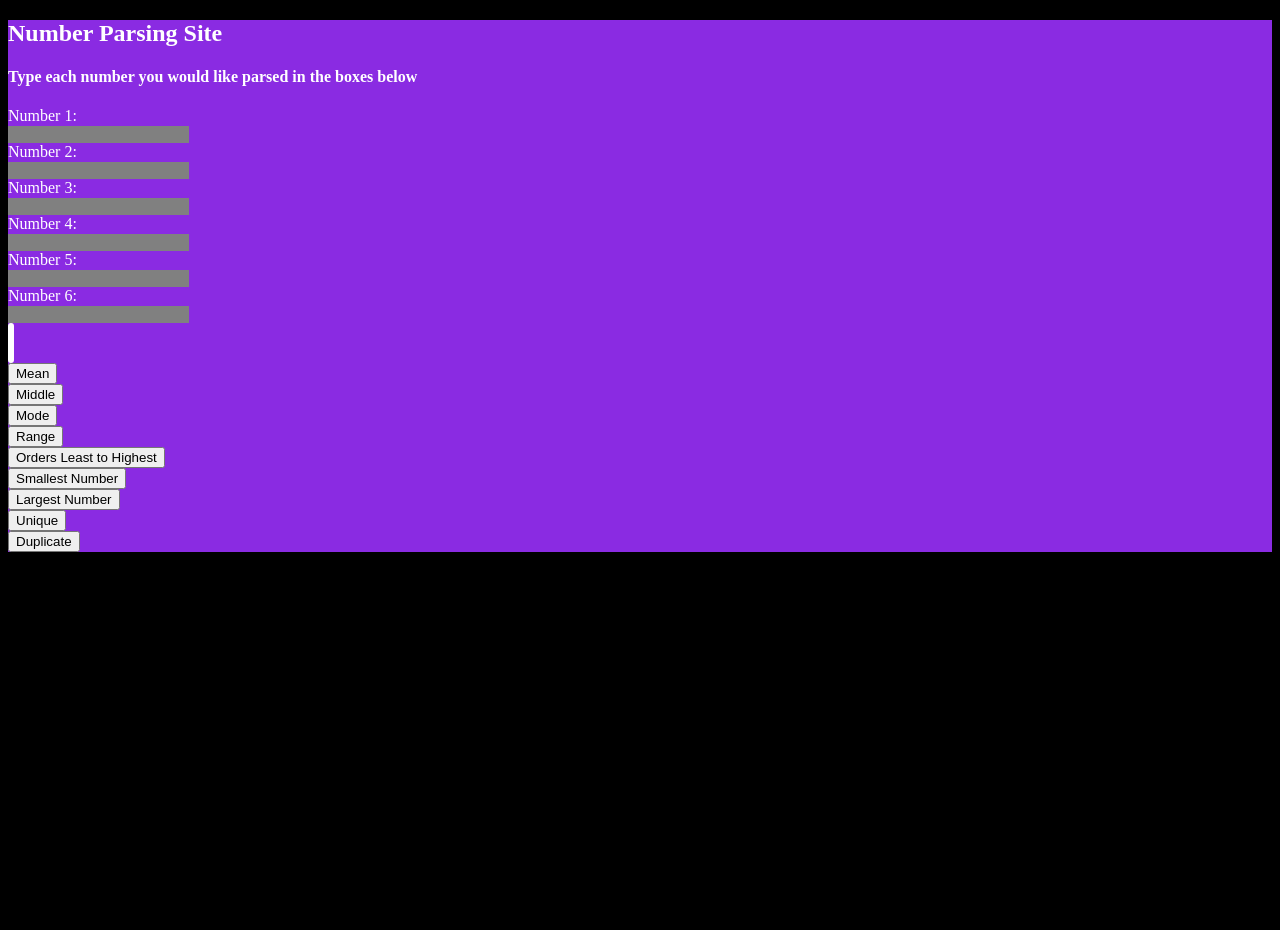
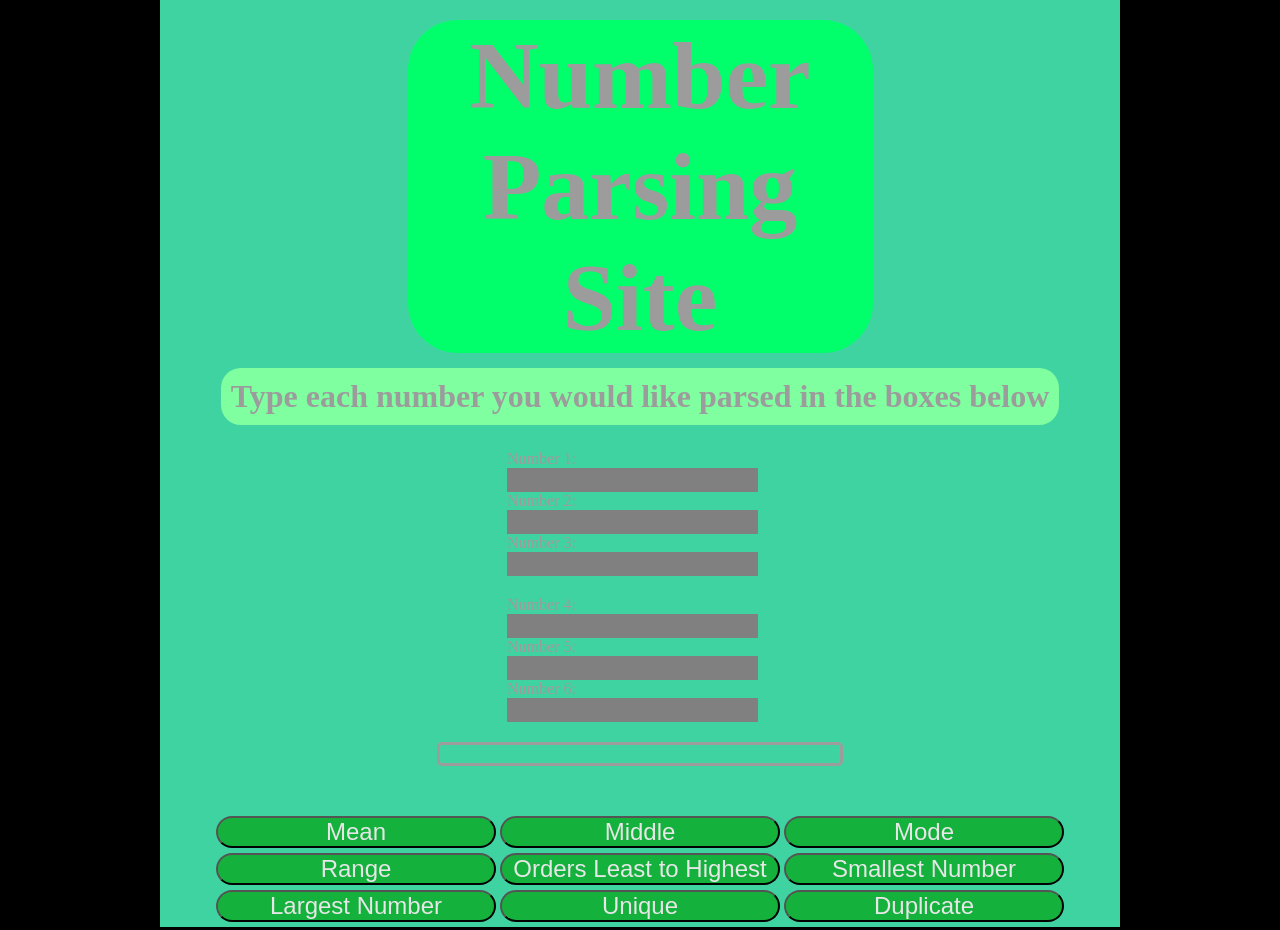
Before and after one commit to Poisonite/numberParsing, a plain HTML site: page index.html in a window 1280 px wide. Before the commit the page ends 800 px from the top, so only its background shows below. Drawn offline with Linux system fonts and the light colour scheme.

Commit message:
Project Complete - Soft Launch
HTML - restructured a little bit to make CSS styling easier (div tags around groups)
CSS - flushed out so the page is fully formatted, this design isn't top notch but it's usable
JS - corrected a typo on the mode output command (singular to plural)

```diff
--- a/homeStyles.css
+++ b/homeStyles.css
@@ -1,20 +1,126 @@
+/* !!!: General styles */
 html{
     background-color: black;
+    box-sizing: border-box;
 }
 body{
-    background-color: blueviolet;
-    color: white;
+    background-color: rgb(64, 211, 162);
+    color: rgb(156, 156, 156);
+    width: 75%;
+    height: auto;
+    margin: 0px auto;
+    box-sizing: border-box;
 }
 
+/* !!!: Header styles */
+header, header h2{
+    margin-top: 0px;
+    padding-top: 0px;
+}
+header{
+    padding: 10px 0px 0px 0px;
+    margin: 0px 15px 0px 15px;
+}
+header h2{
+    background-color: rgb(0, 255, 106);
+    padding: 0px;
+    font-size: 6em;
+    text-align: center;
+    width: 50%;
+    margin: 10px auto;
+    border-radius: 50px;
+}
+
+/* !!!: Instruction box styles */
+div#instructionsBox{
+    padding: 5px 0px;
+    margin-top: 10px;
+    margin: 0px 15px 0px 15px;
+    text-align: center;
+    width: auto;
+
+    vertical-align: top;
+}
+div#instructionsBox h4{
+    width: fit-content;
+    margin: 0px auto;
+    background-color: rgb(127, 255, 159);
+    font-size: 2em;
+    padding: 10px;
+    border-radius: 20px;
+}
+
+/* !!!: Form styles section */
+form{
+    padding: 0px;
+    margin: 0px 15px 0px 15px;
+}
+
+/* !!!: Input boxes style section */
+div#inputBoxesTop, div#inputBoxesBtm{
+    margin: 20px auto;
+    width: fit-content;
+}
 input{
     background-color: gray;
     color: white;
     border-style: none;
+    display: inline;
+    font-size: 1.2em;
+    margin-right: 15px;
+}
+@media only screen and (max-width: 1389px){
+    div.inputText{
+        display: auto;
+    }
 }
 
+@media only screen and (min-width: 1390px){
+
+    div.inputText{
+        display: inline;
+    }
+}
+
+/* !!!: Answer box styles */
 #outputBox{
+    margin: 10px auto;
     border-style: solid;
     border-width: 3px;
     border-radius: 5px;
+    width: 400px;
+    padding-right: auto;
+    padding-left: auto;
+}
+#outputBox p{
+    font-size: 2em;
+    margin: 0px;
+    padding: 0px;
+    text-align: center;
+    vertical-align: auto;
+}
+
+
+/* !!!: Button styles */
+div#operationButtons{
     width: fit-content;
+    margin: 50px auto 25px auto;
+    padding: 0px;
+    box-sizing: border-box;
+    text-align: center;
+
 }
+button{
+    margin: 0px auto;
+    margin-bottom: 5px;
+    padding: 0px;
+    font-size: 1.5em;
+    width: 280px;
+    border-radius: 25px;
+    background-color: rgba(8, 168, 34, 0.788);
+    color: rgb(231, 231, 231);
+}
+button:hover{
+    background-color: rgba(46, 255, 81, 0.897);
+    color: rgb(31, 31, 31);
+}
--- a/index.html
+++ b/index.html
@@ -1,5 +1,6 @@
 <!DOCTYPE html>
 <html lang="en">
+
 <head>
     <meta charset="UTF-8">
     <meta name="viewport" content="width=device-width, initial-scale=1.0">
@@ -8,6 +9,7 @@
     <link rel="stylesheet" href="homeStyles.css" />
     <script src="script.js" defer></script>
 </head>
+
 <body>
     <header>
         <h2>Number Parsing Site</h2>
@@ -17,18 +19,22 @@
     </div>
     <form>
         <!-- !!!: Input Boxes -->
-            Number 1: <br />
-            <input type="number" name="firstNumber" id="first" required /><br />
-            Number 2: <br />
-            <input type="number" name="secondNumber" id="second" required /><br />
-            Number 3: <br />
-            <input type="number" name="thirdNumber" id="third" required /><br />
-            Number 4: <br />
-            <input type="number" name="forthNumber" id="forth" required /><br />
-            Number 5: <br />
-            <input type="number" name="fifthNumber" id="fifth" required /><br />
-            Number 6: <br />
-            <input type="number" name="sixthNumber" id="sixth" required /><br />
+        <div id="inputBoxesTop">
+            <div class="inputText">Number 1:</div>
+            <input type="number" name="firstNumber" id="first" required />
+            <div class="inputText">Number 2:</div>
+            <input type="number" name="secondNumber" id="second" required />
+            <div class="inputText">Number 3:</div>
+            <input type="number" name="thirdNumber" id="third" required />
+        </div>
+        <div id="inputBoxesBtm">
+            <div class="inputText">Number 4:</div>
+            <input type="number" name="forthNumber" id="forth" required />
+            <div class="inputText">Number 5:</div>
+            <input type="number" name="fifthNumber" id="fifth" required />
+            <div class="inputText">Number 6:</div>
+            <input type="number" name="sixthNumber" id="sixth" required />
+        </div>
 
         <!-- !!!: Output box -->
         <div id="outputBox">
@@ -36,15 +42,18 @@
         </div>
 
         <!-- !!!: Buttons here -->
-            <button type="button" name="submit" onclick="mean()">Mean</button><br />
-            <button type="button" name="submit" onclick="middle()">Middle</button><br />
-            <button type="button" name="submit" onclick="mode()">Mode</button><br />
-            <button type="button" name="submit" onclick="range()">Range</button><br />
-            <button type="button" name="submit" onclick="orderLH()">Orders Least to Highest</button><br />
-            <button type="button" name="submit" onclick="smallestNumber()">Smallest Number</button><br />
-            <button type="button" name="submit" onclick="largestNumber()">Largest Number</button><br />
-            <button type="button" name="submit" onclick="unique()">Unique</button><br />
-            <button type="button" name="submit" onclick="duplicate()">Duplicate</button><br />
+        <div id="operationButtons">
+            <button type="button" name="submit" onclick="mean()">Mean</button>
+            <button type="button" name="submit" onclick="middle()">Middle</button>
+            <button type="button" name="submit" onclick="mode()">Mode</button>
+            <button type="button" name="submit" onclick="range()">Range</button>
+            <button type="button" name="submit" onclick="orderLH()">Orders Least to Highest</button>
+            <button type="button" name="submit" onclick="smallestNumber()">Smallest Number</button>
+            <button type="button" name="submit" onclick="largestNumber()">Largest Number</button>
+            <button type="button" name="submit" onclick="unique()">Unique</button>
+            <button type="button" name="submit" onclick="duplicate()">Duplicate</button>
+        </div>
     </form>
 </body>
+
 </html>
--- a/script.js
+++ b/script.js
@@ -91,9 +91,9 @@ function mode() {
         } else if (modeInfo.modesArray.length === 1) {
             answer = "The mode is: " + modeInfo.modesArray;
         } else if (modeInfo.modesArray.length === 2) {
-            answer = "The bimodal are: " + modeInfo.modesArray;
+            answer = "The bimodals are: " + modeInfo.modesArray;
         } else if (modeInfo.modesArray.length > 2) {
-            answer = "The multimodal are: " + modeInfo.modesArray;
+            answer = "The multimodals are: " + modeInfo.modesArray;
         }
 
         output.innerHTML = answer; //outputs the modes along with whatever message is appropiate to the HTML output/answer box
```
Lines whose indentation alone changed are shown as unchanged.
